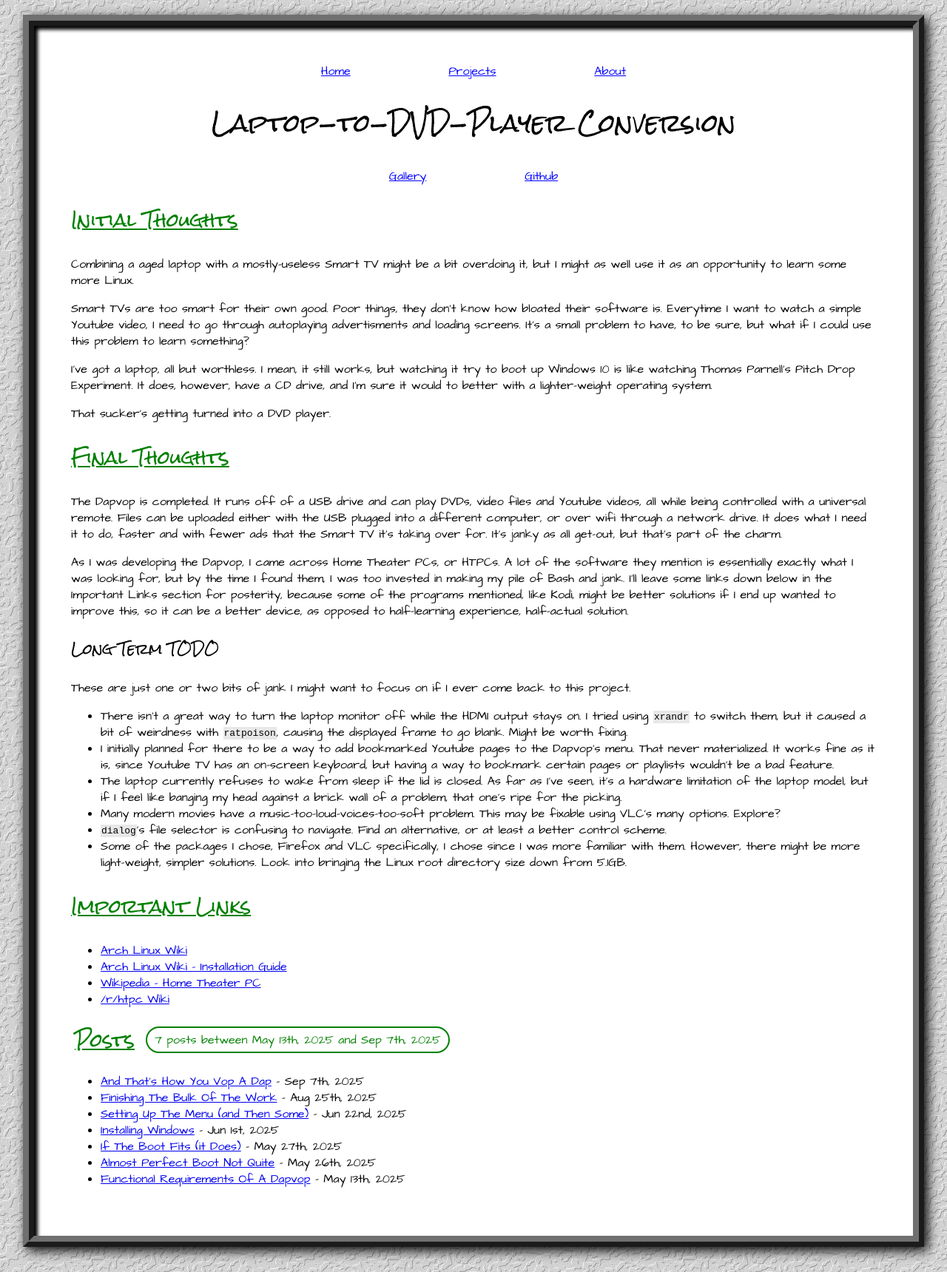
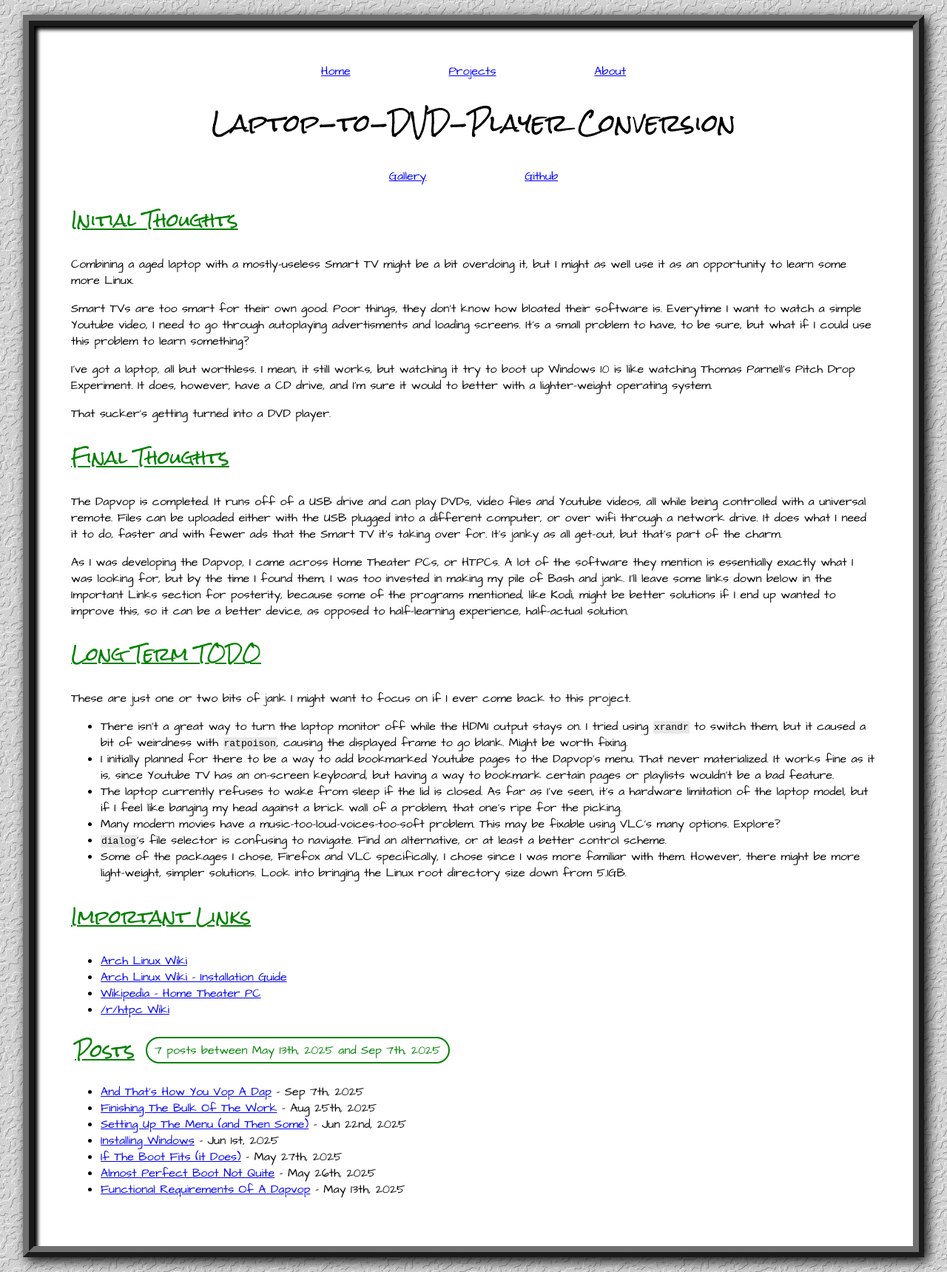
Before and after one commit to krathman257/krathman257.github.io, a Jekyll site: the page built from docs/_projects/dvdplayer.md, in a window 1280 px wide. Shown: the whole page at 74% size. Built offline with Jekyll 4.4.1, drawn with Linux system fonts in a browser that asks for light colours; some web fonts are replaced.

Commit message:
Adjust formatting

```diff
--- a/docs/_projects/dvdplayer.md
+++ b/docs/_projects/dvdplayer.md
@@ -19,7 +19,7 @@ The Dapvop is completed. It runs off of a USB drive and can play DVDs, video fil
 
 As I was developing the Dapvop, I came across Home Theater PCs, or HTPCs. A lot of the software they mention is essentially exactly what I was looking for, but by the time I found them, I was too invested in making my pile of Bash and jank. I'll leave some links down below in the Important Links section for posterity, because some of the programs mentioned, like Kodi, might be better solutions if I end up wanted to improve this, so it can be a better device, as opposed to half-learning experience, half-actual solution.
 
-### Long Term TODO
+## Long Term TODO
 
 These are just one or two bits of jank I might want to focus on if I ever come back to this project.
 
```
